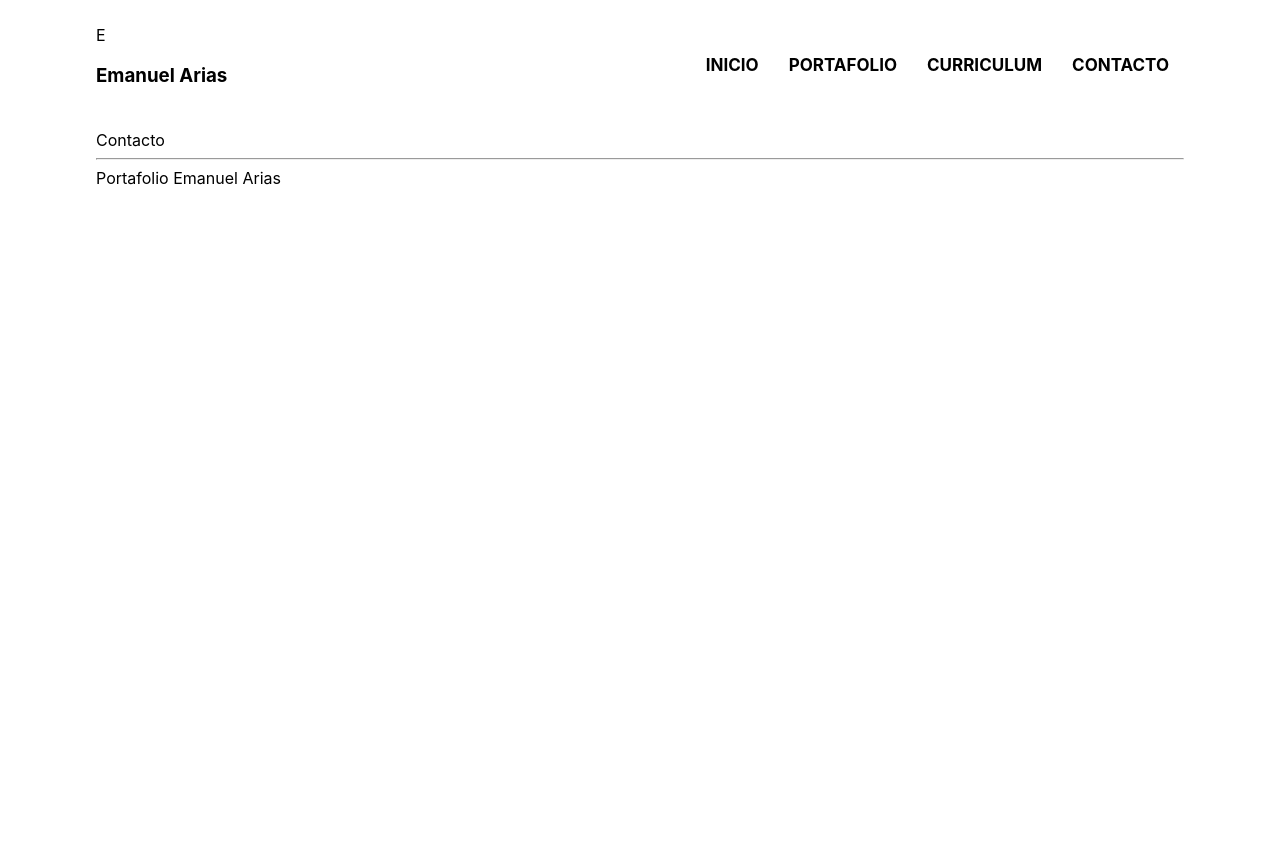
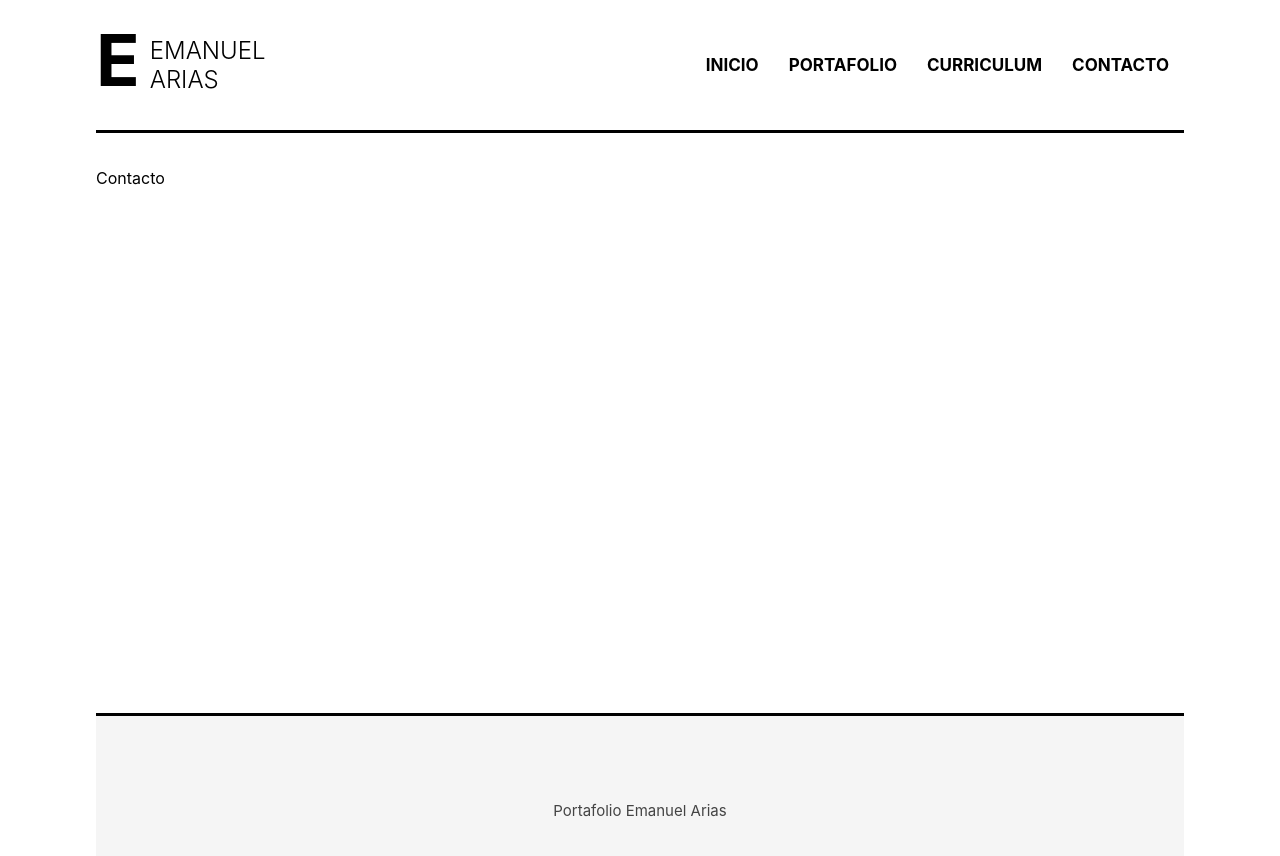
Before and after one commit to emanuelarias9/portafolio, a React (Create React App) app: page /contacto in a window 1280 px wide. Shown: the top 856 px of the page. Before the commit the page ends 800 px from the top, so only its background shows below. Built offline with nearby package versions, Linux system fonts and the light colour scheme.

Commit message:
Estilos de header y footer

```diff
--- a/src/Router/MainRouter.js
+++ b/src/Router/MainRouter.js
@@ -11,7 +11,7 @@ export const MainRouter = () => {
   return (
     <BrowserRouter>
       <HeaderNav />
-
+      <section className="content">
         <Routes>
           <Route path="/" element={<Home />}></Route>
           <Route path="/home" element={<Home />}></Route>
@@ -19,7 +19,7 @@ export const MainRouter = () => {
           <Route path="/curriculum" element={<Curriculum />}></Route>
           <Route path="/contacto" element={<Contacto />}></Route>
         </Routes>
-      <hr />
+      </section>
       <Footer />
     </BrowserRouter>
   );
--- a/src/components/layout/Footer.js
+++ b/src/components/layout/Footer.js
@@ -1,5 +1,5 @@
 import React from "react";
 
 export const Footer = () => {
-  return <footer>Portafolio Emanuel Arias</footer>;
+  return <footer className="footer">Portafolio Emanuel Arias</footer>;
 };
--- a/src/components/layout/HeaderNav.js
+++ b/src/components/layout/HeaderNav.js
@@ -6,7 +6,7 @@ export const HeaderNav = () => {
     <header className="header">
       <div className="logo">
         <span>E</span>
-        <h3>Emanuel Arias</h3>
+        <h2>Emanuel Arias</h2>
       </div>
 
       <nav>
--- a/src/index.css
+++ b/src/index.css
@@ -22,10 +22,27 @@ code {
   align-items: center;
   list-style: none;
   height: 130px;
+  border-bottom: 3px solid black;
+  margin-bottom: 35px;
 }
 
 .header .logo {
   flex-grow: 2;
+  display: flex;
+}
+
+.header .logo span {
+  display: block;
+  font-size: 72px;
+  font-weight: bolder;
+}
+
+.header .logo h2 {
+  display: block;
+  flex-basis: 100px;
+  margin-left: 10px;
+  font-weight: 350;
+  text-transform: uppercase;
 }
 
 .header nav {
@@ -56,3 +73,19 @@ code {
 .header a:hover {
   color: #fa4529;
 }
+
+.content {
+  min-height: 510px;
+}
+
+.footer {
+  min-height: 150px;
+  line-height: 100px;
+  text-align: center;
+  font-size: 15px;
+  margin-top: 35px;
+  border-top: 3px solid black;
+  padding-top: 45px;
+  background: #f5f5f5;
+  color: #444;
+}
```
Lines whose indentation alone changed are shown as unchanged.
